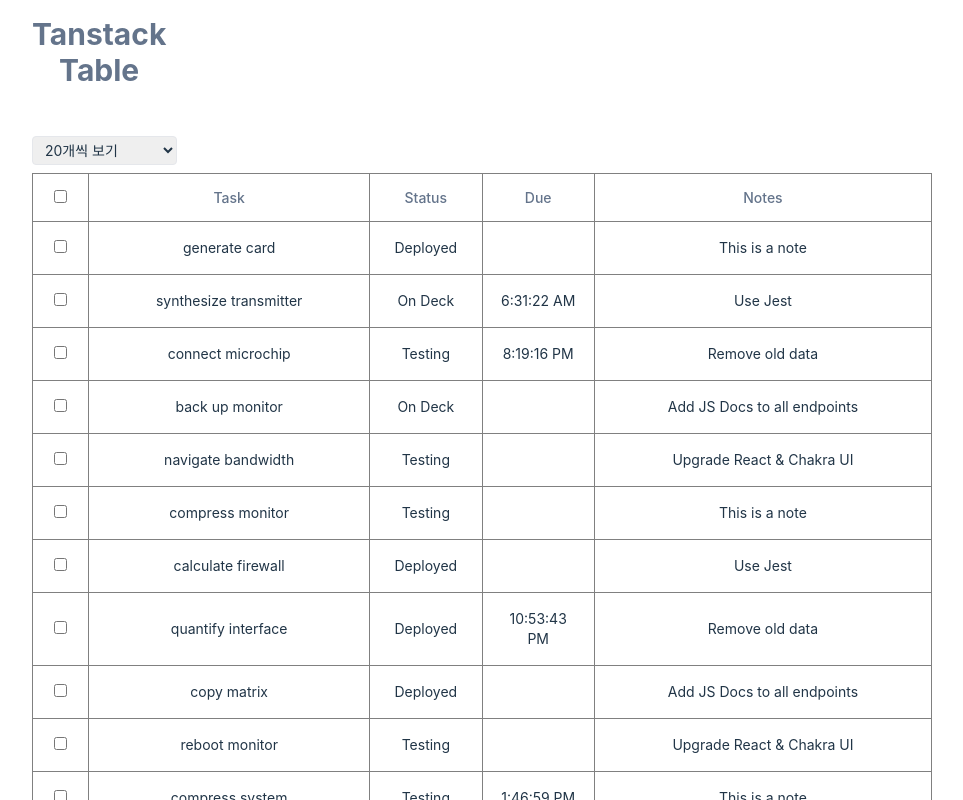
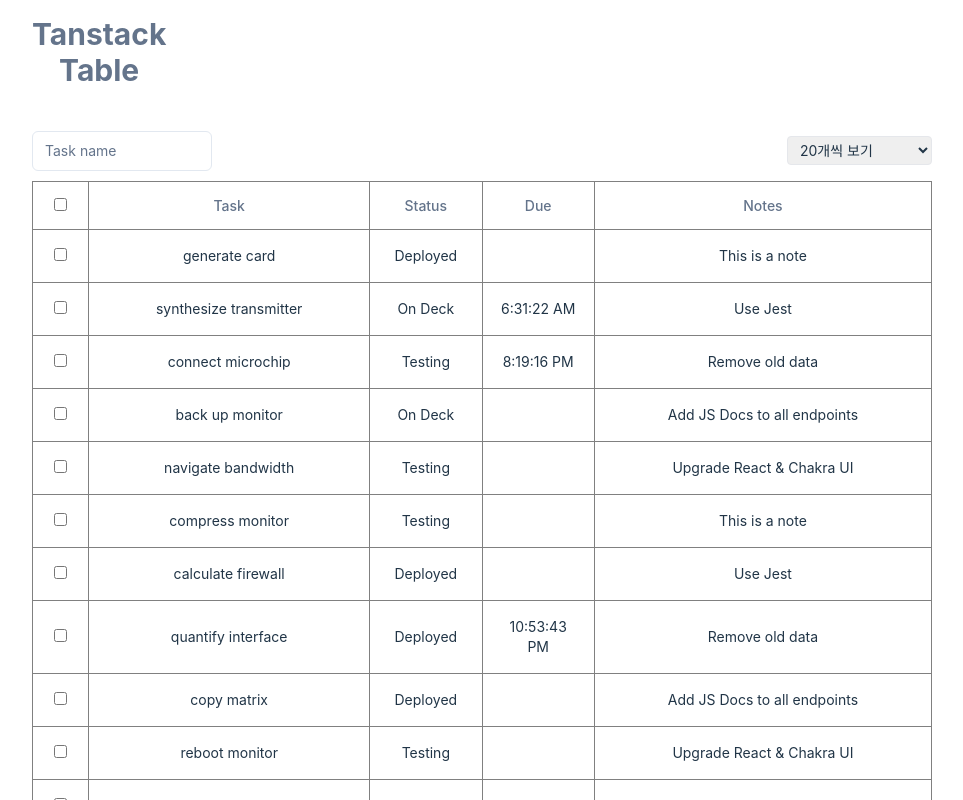
Before and after one commit to Geuni620/tanstack-table-v8-tutorials, a React (Vite) app: page / in a window 1280 px wide. Shown: the top 800 px of the page, without its empty margins (158-1121 px from the left). Built offline with nearby package versions, Linux system fonts and the light colour scheme.

Commit message:
WIP: filter

```diff
--- a/src/components/table/index.tsx
+++ b/src/components/table/index.tsx
@@ -3,11 +3,13 @@
   createColumnHelper,
   flexRender,
   getCoreRowModel,
+  getFilteredRowModel,
   getPaginationRowModel,
   useReactTable,
 } from '@tanstack/react-table';
 import { useState } from 'react';
 
+import { Input } from '@/components/ui/input';
 import {
   Table,
   TableBody,
@@ -57,6 +59,7 @@
   const [data] = useState(DATA);
 
   const [rowSelection, setRowSelection] = useState({});
+  const [columnFilters, setColumnFilters] = useState([]);
 
   const columnHelper = createColumnHelper<ColumnDataProps>();
   const columns = [
@@ -108,10 +111,12 @@
     columns,
     getCoreRowModel: getCoreRowModel(),
     getPaginationRowModel: getPaginationRowModel(),
+    getFilteredRowModel: getFilteredRowModel(),
     onRowSelectionChange: setRowSelection,
 
     state: {
       rowSelection,
+      columnFilters,
     },
 
     initialState: {
@@ -124,7 +129,8 @@
   return (
     <>
       {/* TableControls */}
-      <div>
+      <div className="mb-2 flex items-center justify-between gap-2">
+        <Input className="w-[20%]" type="text" placeholder="Task name" />
         <select
           className="my-2 rounded-[4px] border-[1px] py-1 pl-2 pr-9 text-sm"
           value={table.getState().pagination.pageSize}
--- /dev/null
+++ b/src/components/ui/input.tsx
@@ -0,0 +1,25 @@
+import * as React from "react"
+
+import { cn } from "src/lib/utils"
+
+export interface InputProps
+  extends React.InputHTMLAttributes<HTMLInputElement> {}
+
+const Input = React.forwardRef<HTMLInputElement, InputProps>(
+  ({ className, type, ...props }, ref) => {
+    return (
+      <input
+        type={type}
+        className={cn(
+          "flex h-10 w-full rounded-md border border-slate-200 bg-white px-3 py-2 text-sm ring-offset-white file:border-0 file:bg-transparent file:text-sm file:font-medium placeholder:text-slate-500 focus-visible:outline-none focus-visible:ring-2 focus-visible:ring-slate-950 focus-visible:ring-offset-2 disabled:cursor-not-allowed disabled:opacity-50 dark:border-slate-800 dark:bg-slate-950 dark:ring-offset-slate-950 dark:placeholder:text-slate-400 dark:focus-visible:ring-slate-300",
+          className
+        )}
+        ref={ref}
+        {...props}
+      />
+    )
+  }
+)
+Input.displayName = "Input"
+
+export { Input }
```
